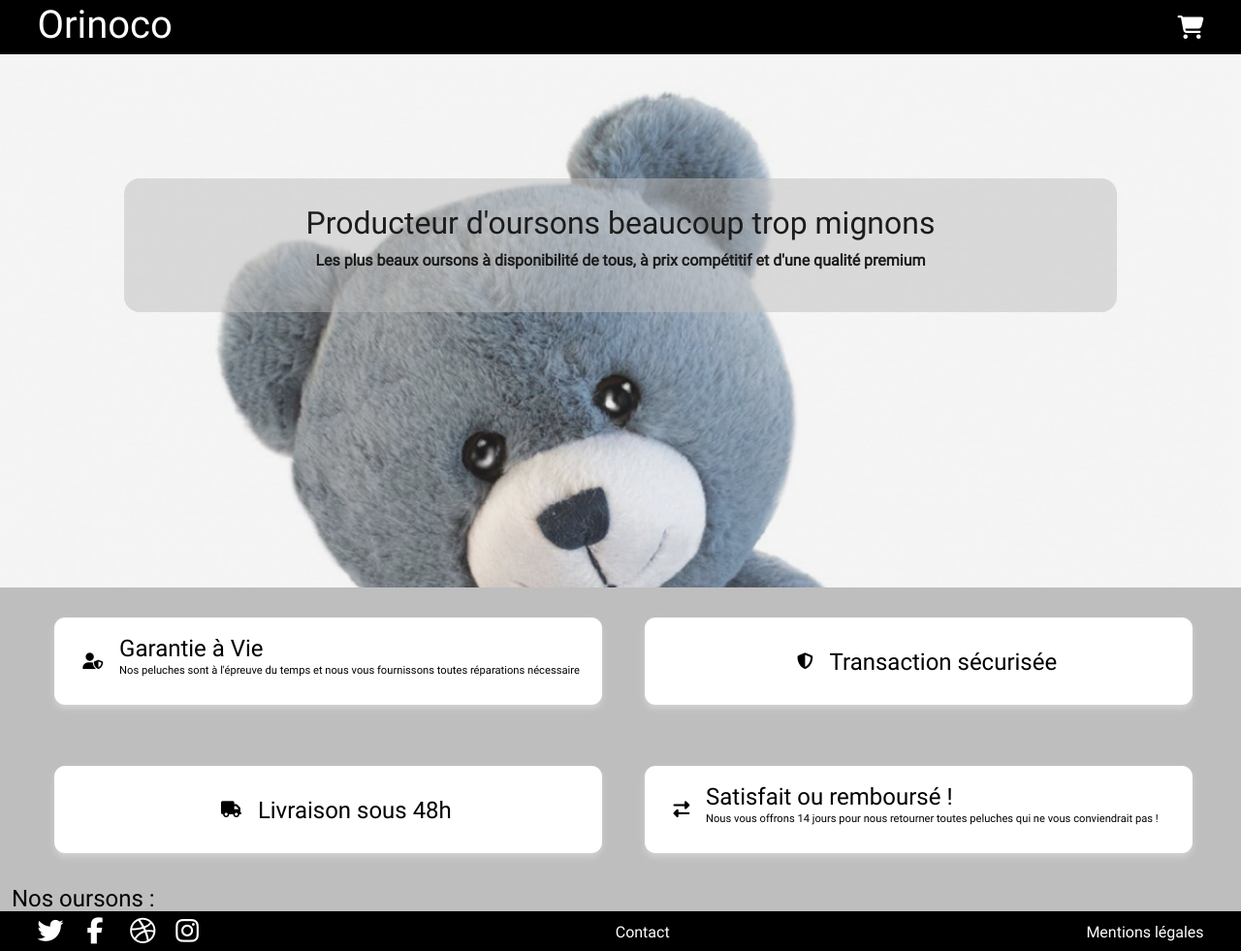
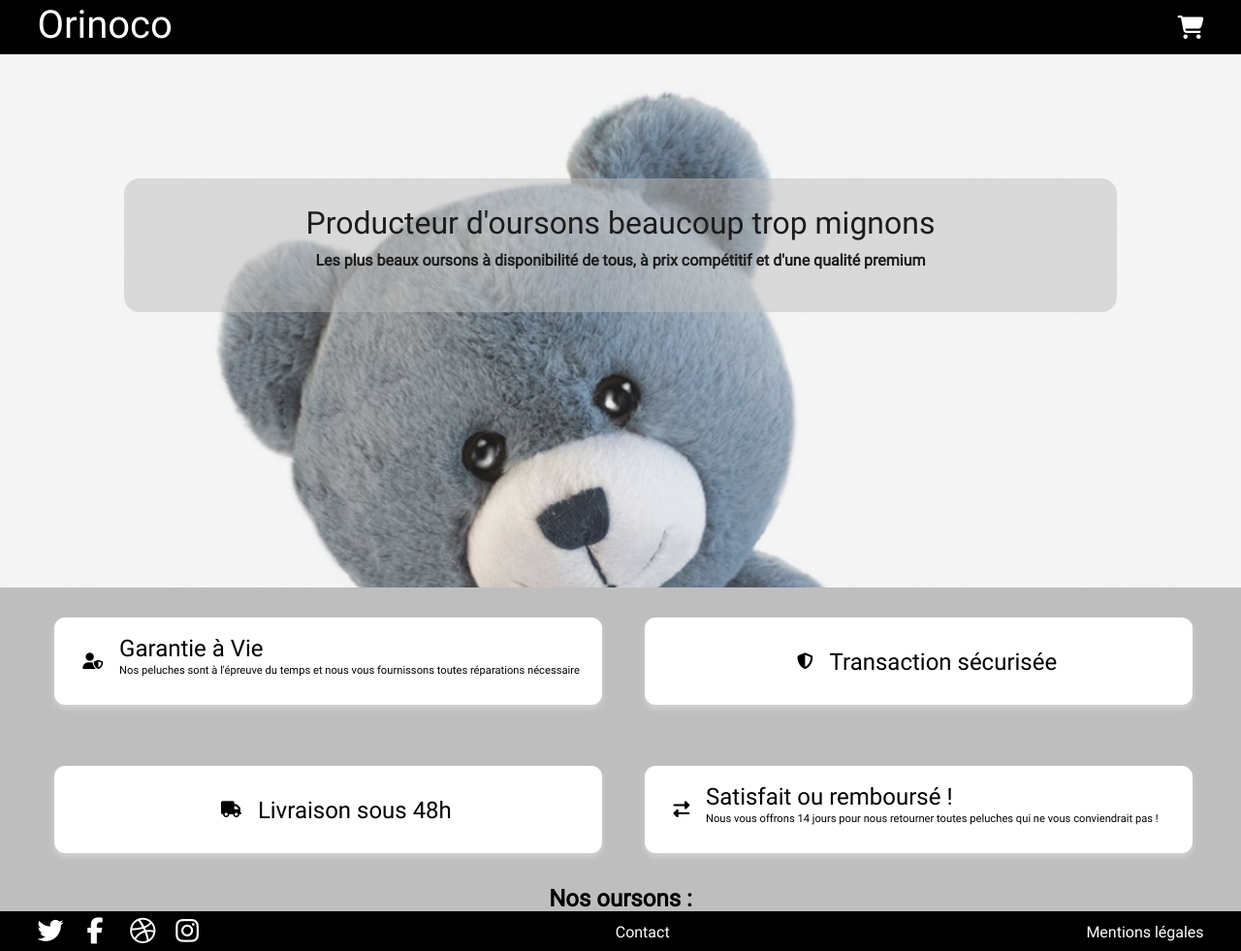
Before and after one commit to geoffroy-gaspard/GaspardGeoffroy_5_23082021, a website built with webpack: page index.html in a window 1280 px wide. Shown: the whole page at 97% size. Built offline with nearby package versions, Linux system fonts and the light colour scheme; files whose address does not match are found by name.

Commit message:
few tweaks to style

```diff
--- a/index.html
+++ b/index.html
@@ -65,7 +65,7 @@
             </div>
         </div>
         <div class="bear-container container-fluid">
-            <h4>Nos oursons :</h4>
+            <h4 class="product__title">Nos oursons :</h4>
             <template id="templateTeddy">
                 <div class="product__card">
                     <a class="product__card__link" href="product.html">
--- a/sass/Layout/_title.scss
+++ b/sass/Layout/_title.scss
@@ -5,6 +5,11 @@
     font-size: 3rem;
 }
 
+.product__title {
+    text-align: center;
+    font-weight: bold;
+}
+
 .empty {
     text-align: center;
     font-weight: bold;
```
Also changed, not shown: stylesheets/style.css, 1 other file.
